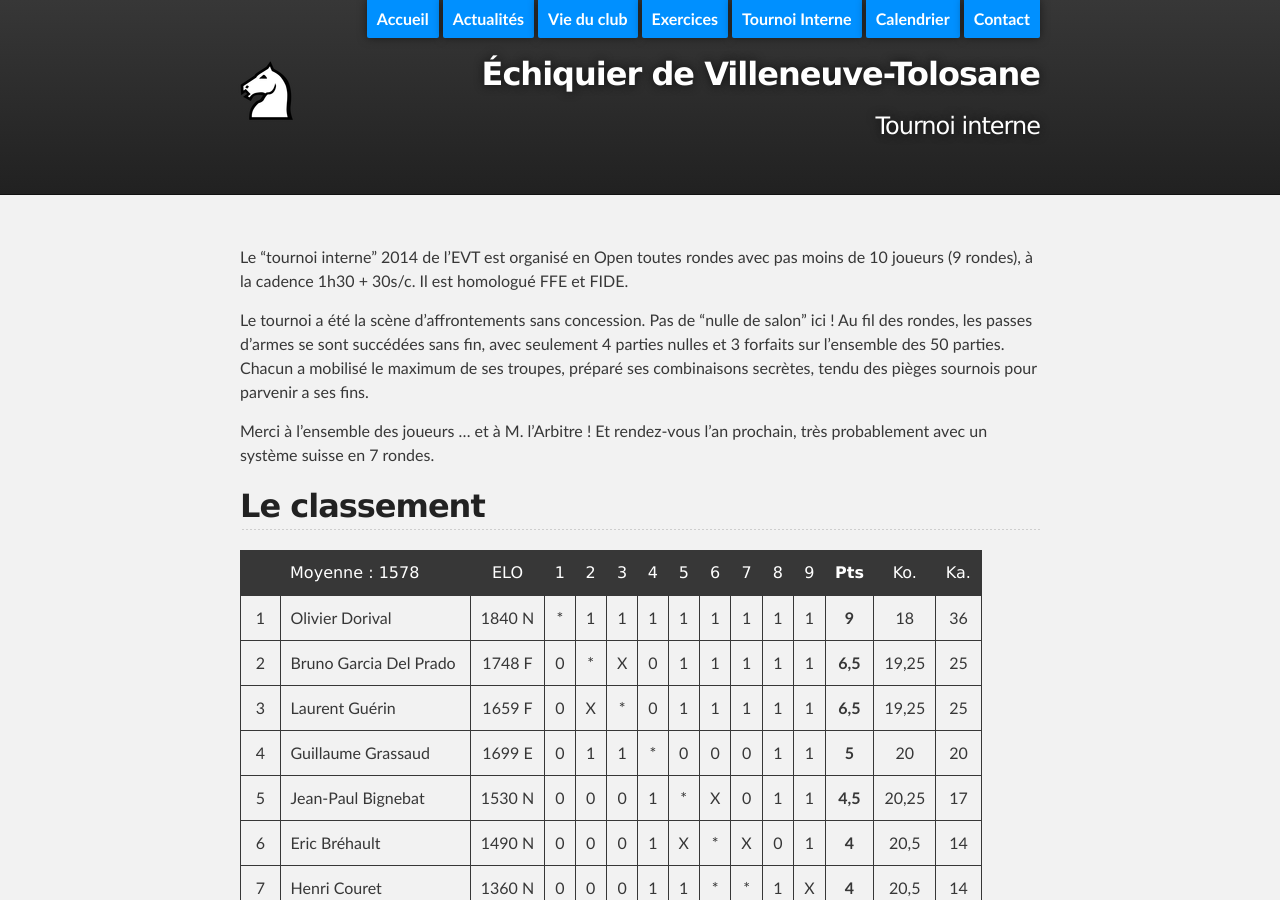
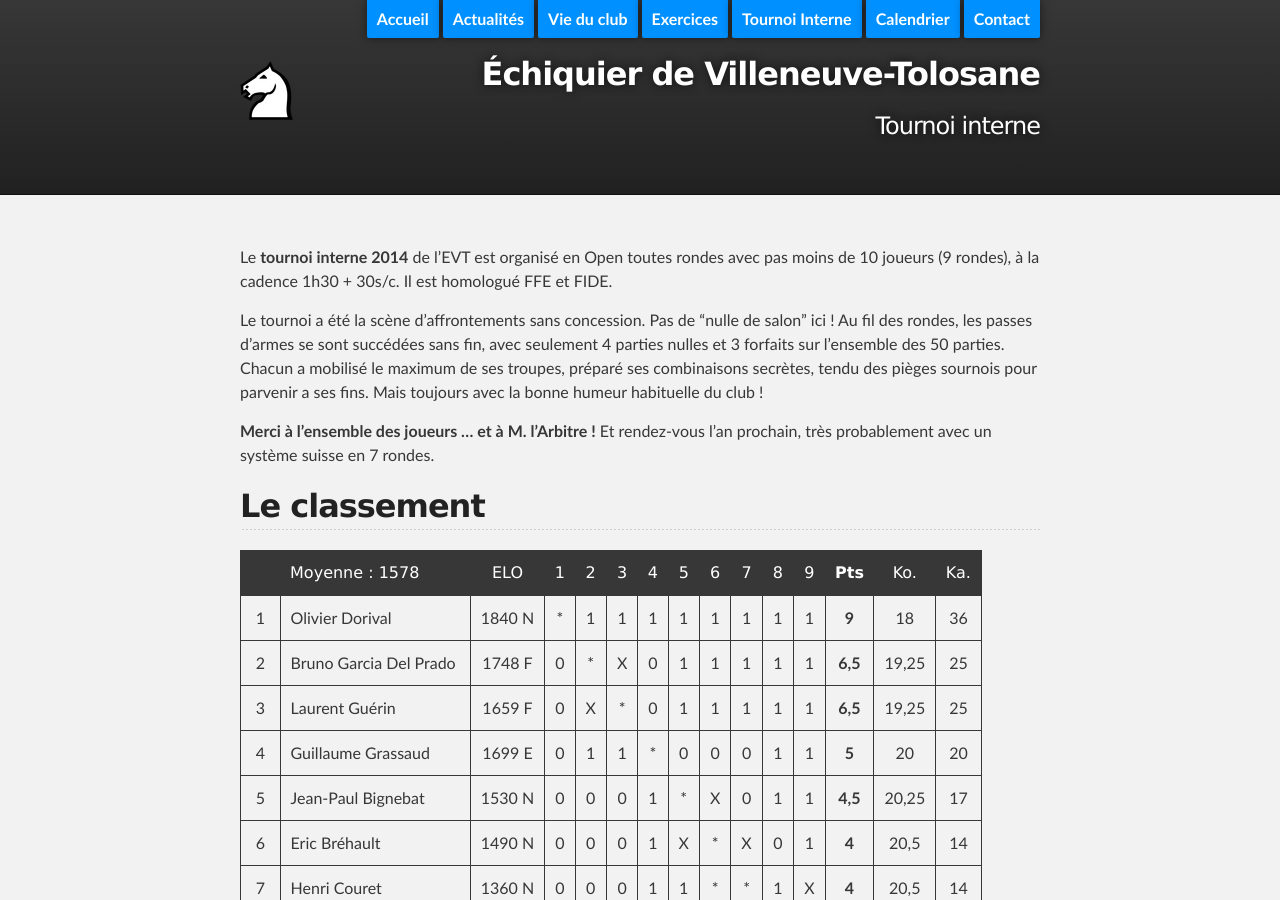
Before and after one commit to echiquier-villeneuve-tolosane/echiquier-villeneuve-tolosane.github.io, a Jekyll site: the page built from tournoiinterne.md, in a window 1280 px wide and 900 px high. Built offline with Jekyll 4.4.1, drawn with Linux system fonts in a browser that asks for light colours; nearby versions of some CDN libraries.

Commit message:
Updated tournoiinterne.md

```diff
--- a/tournoiinterne.md
+++ b/tournoiinterne.md
@@ -5,11 +5,11 @@
 published: true
 ---
 
-Le "tournoi interne" 2014 de l'EVT est organisé en Open toutes rondes avec pas moins de 10 joueurs (9 rondes), à la cadence 1h30 + 30s/c. Il est homologué FFE et FIDE.
+Le **tournoi interne 2014** de l'EVT est organisé en Open toutes rondes avec pas moins de 10 joueurs (9 rondes), à la cadence 1h30 + 30s/c. Il est homologué FFE et FIDE.
 
-Le tournoi a été la scène d'affrontements sans concession. Pas de "nulle de salon" ici ! Au fil des rondes, les passes d'armes se sont succédées sans fin, avec seulement 4 parties nulles et 3 forfaits sur l'ensemble des 50 parties. Chacun a mobilisé le maximum de ses troupes, préparé ses combinaisons secrètes, tendu des pièges sournois pour parvenir a ses fins.
+Le tournoi a été la scène d'affrontements sans concession. Pas de "nulle de salon" ici ! Au fil des rondes, les passes d'armes se sont succédées sans fin, avec seulement 4 parties nulles et 3 forfaits sur l'ensemble des 50 parties. Chacun a mobilisé le maximum de ses troupes, préparé ses combinaisons secrètes, tendu des pièges sournois pour parvenir a ses fins. Mais toujours avec la bonne humeur habituelle du club !
 
-Merci à l'ensemble des joueurs ... et à M. l'Arbitre ! Et rendez-vous l'an prochain, très probablement avec un système suisse en 7 rondes.
+**Merci à l'ensemble des joueurs ... et à M. l'Arbitre !** Et rendez-vous l'an prochain, très probablement avec un système suisse en 7 rondes.
 
 
 ## Le classement
```
